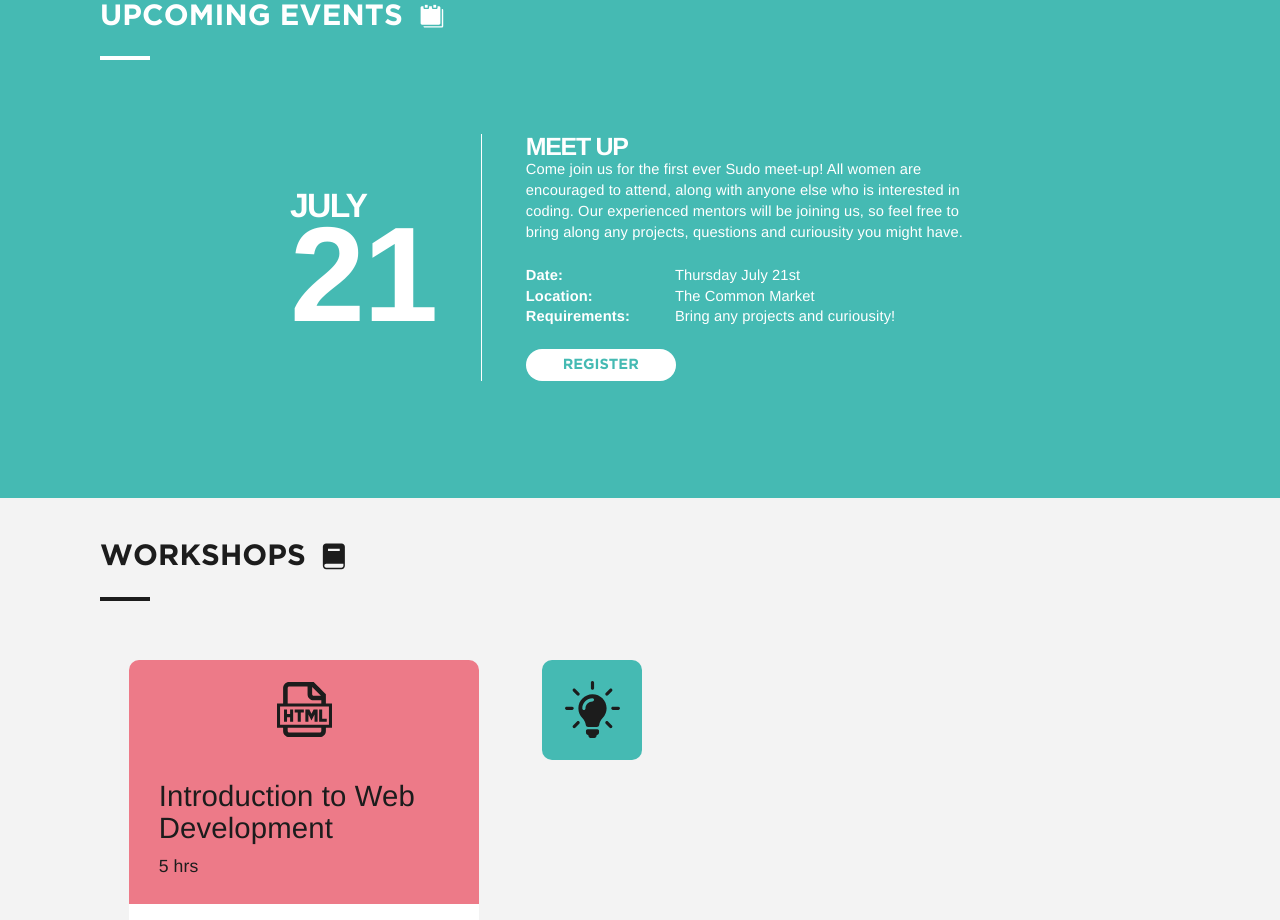
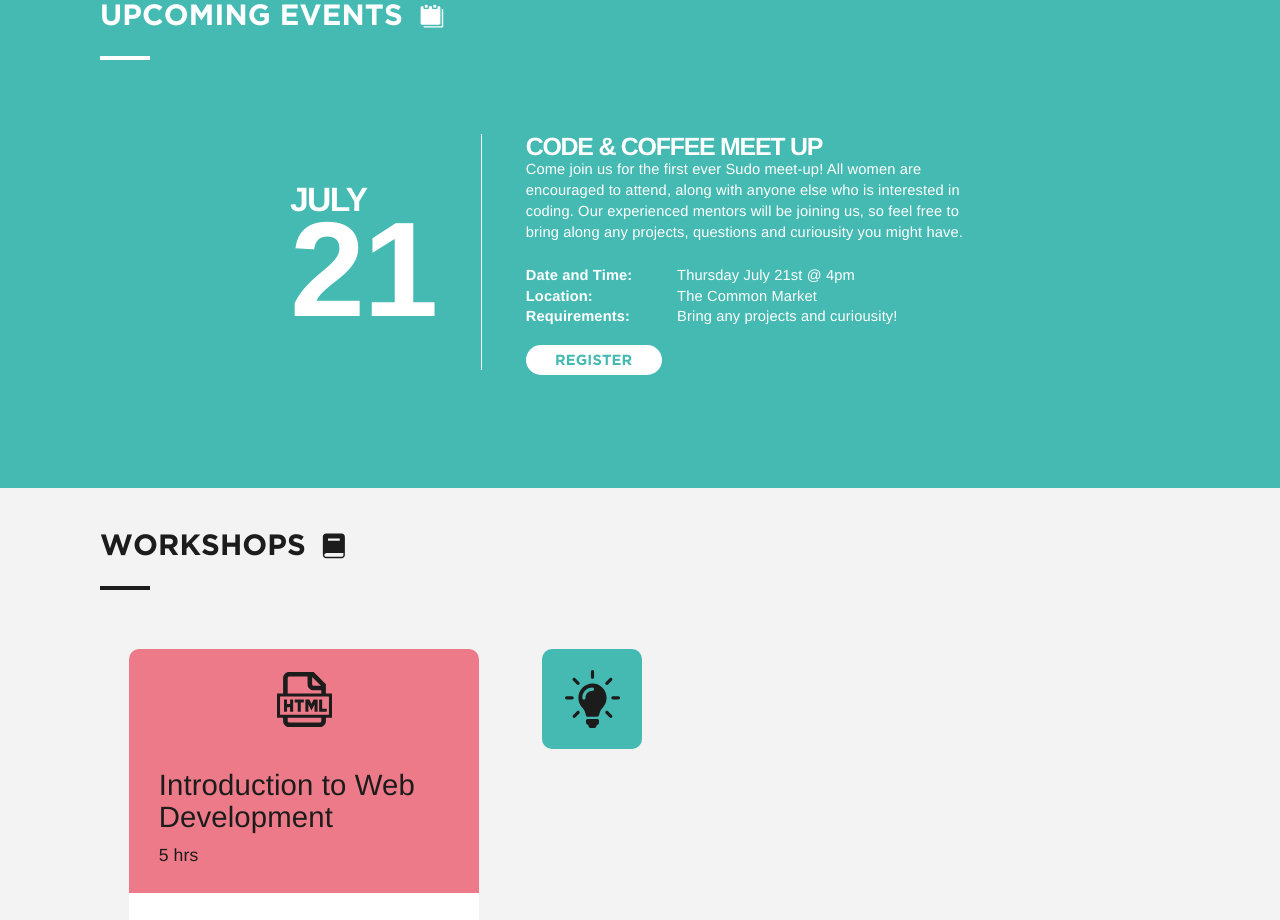
Before and after one commit to melissamangos/sudolabs, a website: page index.html in a window 1280 px wide. Shown: the part 1306-2226 px from the top of the page. Drawn offline with Linux system fonts and the light colour scheme.

Commit message:
Updated meet up link and name

```diff
--- a/index.html
+++ b/index.html
@@ -88,14 +88,14 @@
 					</td>
 					<td class="padding-left-3 border-left-white">
 						<div class="event-info">
-							<h2 class="event-title white">MEET UP</h2>
+							<h2 class="event-title white">CODE &amp; COFFEE MEET UP</h2>
 							<div class="white">
 								Come join us for the first ever Sudo meet-up! All women are encouraged to attend, along with anyone else who is interested in coding. Our experienced mentors will be joining us, so feel free to bring along any projects, questions and curiousity you might have.
 							</div>
 							<table class="event-details white">
 								<tr>
-									<td class="event-label">Date:</td>
-									<td>Thursday July 21st</td>
+									<td class="event-label">Date and Time:</td>
+									<td>Thursday July 21st @ 4pm</td>
 								</tr>
 								<tr>
 									<td class="event-label">Location:</td>
@@ -107,9 +107,9 @@
 								</tr>
 							</table>
 
-							<button href="#contact" onclick="smoothScroll('contact');" type="button" class="btn-white">
+							<a href="https://www.facebook.com/events/1756455214613843/" target="_blank" class="btn-white">
 								REGISTER
-							</button>
+							</a>
 						</div>
 					</td>
 				</tr>
--- a/resources/scss/main.scss
+++ b/resources/scss/main.scss
@@ -388,12 +388,6 @@ table.event {
 	@include contentSection($pink);
 }
 
-.spons-content {
-	a:hover {
-		color: $lightgrey;
-	}
-}
-
 .contact-section {
 	@include contentSection($darkgrey);
 	text-align: center;
@@ -471,6 +465,9 @@ a:hover {
 
 .btn-white {
 	@include buttonStyling ($white, $green);
+	&:hover {
+		color: $green;
+	}
 }
 
 .btn-pink {
```
Also changed, not shown: assets/css/main.css.
